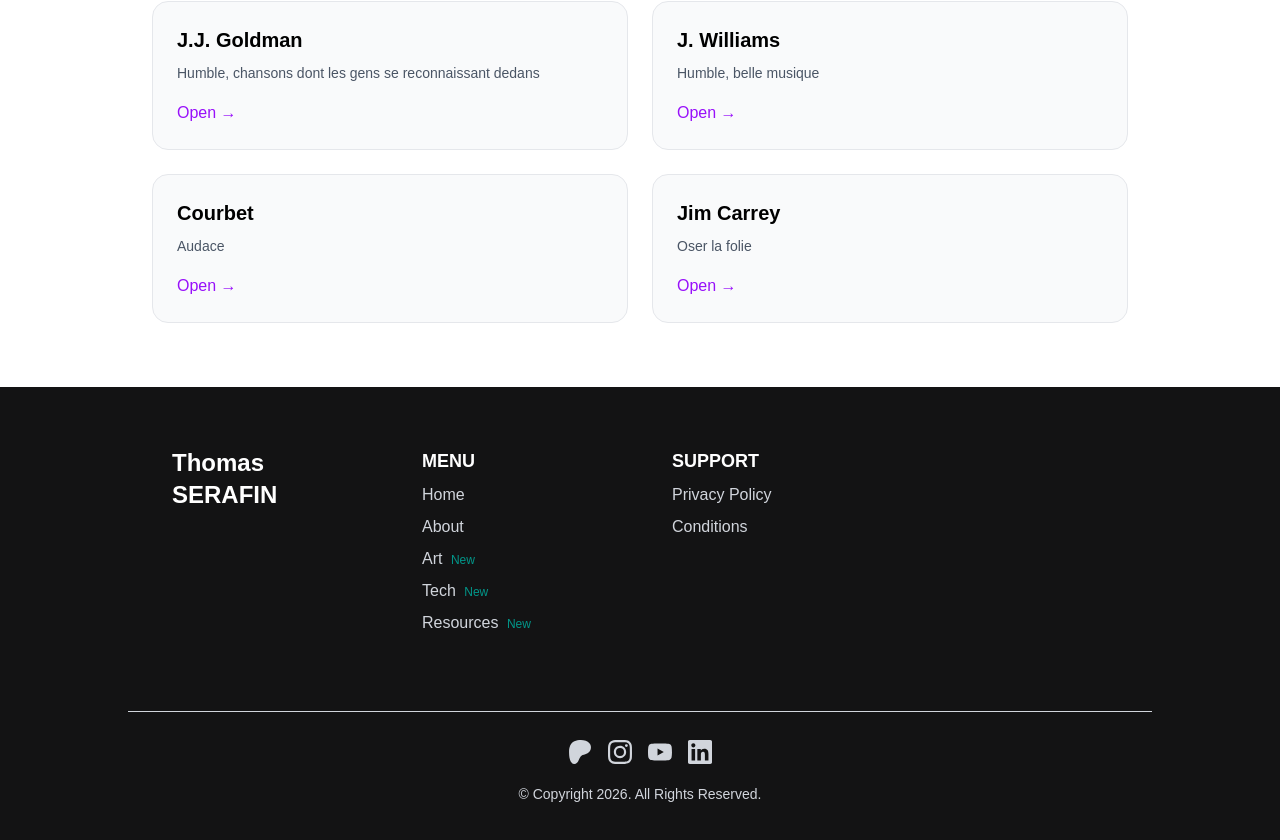
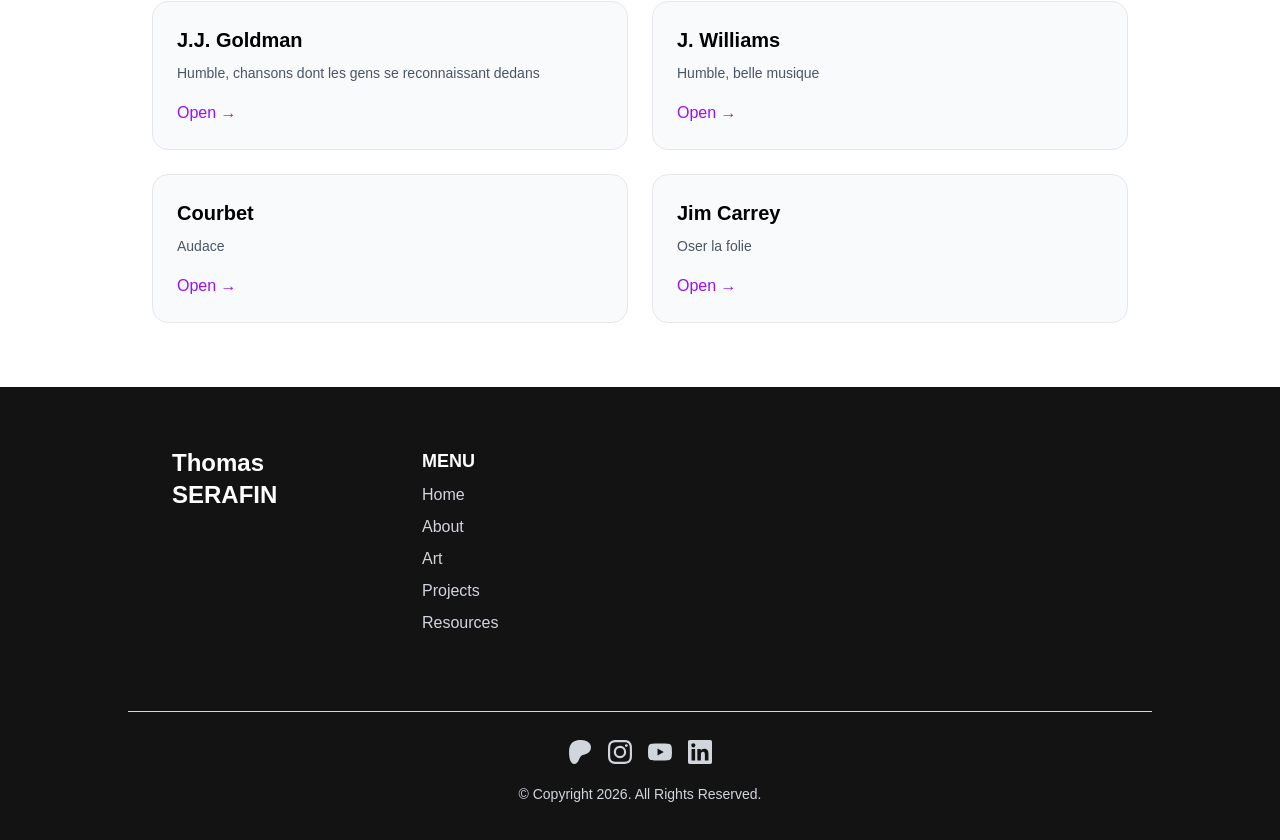
Before and after one commit to Trophaigle/Portfolio, a Next.js app: page /en/resources in a window 1280 px wide. Shown: the part 2165-3005 px from the top of the page. Built offline with nearby package versions, Linux system fonts and the light colour scheme.

Commit message:
Change footer menu and Hamburger changed to white

```diff
--- a/app/[locale]/(root)/about/page.tsx
+++ b/app/[locale]/(root)/about/page.tsx
@@ -7,6 +7,7 @@
 import Style from '@/app/components/about/style'
 import Success from '@/app/components/about/success'
 import Strenghs from '@/app/components/about/strenghs'
+import Strenghts from '@/app/components/about/strenghs'
 
 const About = () => {
 
@@ -37,7 +38,7 @@
     ]}
   />
   <Success />
-  {/* <Strenghs /> */}
+  <Strenghts />
   <Style />
     </>
   )
--- a/app/components/about/strenghs.tsx
+++ b/app/components/about/strenghs.tsx
@@ -1,37 +1,21 @@
-import React from 'react'
+export default function Strenghts() {
+  const points = [
+    "Partir d'une idée plus ou moins vague.",
+    "Visualiser le résultat que l'on souhaite obtenir.",
+    "Identifier les outils, connaissances et ressources nécessaires.",
+    "Assembler les éléments étape par étape.",
+    "Construire progressivement jusqu'à faire émerger une réalisation cohérente."
+  ];
 
+  return (
+    <section className="force-redoutable">
+      <h2>Ma force redoutable : La composition</h2>
 
-type CardProps = {
-  title: string
-  items: string[]
-  color?: string
-}
-
-const Card: React.FC<CardProps> = ({ title, items, color = "bg-white" }) => {
-  return (
-    <div className={`rounded-xl shadow-lg p-6 flex-1 ${color} transition-transform hover:scale-105`}>
-      <h2 className="text-2xl font-bold mb-4 text-gray-700">{title}</h2>
-      <ul className="list-disc list-inside space-y-2">
-        {items.map((item, idx) => (
-          <li key={idx} className="text-gray-700">{item}</li>
+      <ul>
+        {points.map((point, index) => (
+          <li key={index}>{point}</li>
         ))}
       </ul>
-    </div>
-  )
+    </section>
+  );
 }
-
-const Strengths: React.FC = () => {
-  const strengths = ["Uses visual memory to learn, understand, imagine, and create effectively", "Confortable engaging interactions with people from all over the world", "Always in a mindset of continuous learning.", "Memoire auditive aussi", "grande curiosité", "etat de flow"]
-  const improvements = ["Prise d'initiative et de risque", ""]
-
-  return (
-    <div className="max-w-5xl mx-auto p-6">
-      <div className="flex flex-col md:flex-row gap-6">
-        <Card title="Forces" items={strengths} color="bg-blue-50" />
-        <Card title="Points à améliorer" items={improvements} color="bg-red-50" />
-      </div>
-    </div>
-  )
-}
-
-export default Strengths
--- a/app/components/footer.tsx
+++ b/app/components/footer.tsx
@@ -1,3 +1,4 @@
+"use client";
 
 import Link from "next/link";
 import { SiPatreon, SiInstagram, SiYoutube, SiLinkedin } from "react-icons/si";
@@ -12,22 +13,23 @@
     {
       title: "Menu",
       links: [
-        { name: t("home"), href: "/" },
-        { name: t("about"), href: "/about" },
-        { name: t("art"), href: "/art", badge: "New" },
-        // { name: t("blog"), href: "/blog", badge: "New" },
-        { name: t("tech"), href: "/tech", badge: "New" },
-        { name: t("resources"), href: "/resources", badge: "New" },
-      ],
+        { name: "home", href: "/" },
+        { name: "about", href: "/about"},
+        { name: "art", href: "/art"},
+        { name: "projects", href: "/projects"},
+      // { name: "blog", href: "/blog" },
+      //{ name: "tech", href: "/tech" },
+        { name: "resources", href: "/resources" },
+      ]
     },
-    {
+    /*{
       title: "Support",
       links: [
 
         { name: "Privacy Policy", href: "/#" },
         { name: "Conditions", href: "/#" },
       ],
-    },
+    },*/
     // {
     //   title: "Contact us",
     //   links: [
@@ -55,7 +57,7 @@
             <div className="text-lg uppercase text-white font-bold">{section.title}</div>
             {section.links.map((link, i) => (
               <Link key={i} href={link.href} className="my-2 block hover:text-yellow-900">
-                {link.name} {link.badge && <span className="text-teal-600 text-xs p-1">{link.badge}</span>}
+                {t(link.name)}
               </Link>
             ))}
           </div>
--- a/app/components/navbar.tsx
+++ b/app/components/navbar.tsx
@@ -40,7 +40,7 @@
           {/* Mobile Hamburger */}
           <div className="lg:hidden">
             <button
-              className="relative ml-auto h-6 max-h-[40px] w-6 max-w-[40px] rounded-lg text-center text-slate-800"
+              className="relative ml-auto h-6 max-h-[40px] w-6 max-w-[40px] rounded-lg text-center text-white"
               onClick={toggleMobileMenu}
             >
               <span className="absolute top-1/2 left-1/2 transform -translate-x-1/2 -translate-y-1/2 text-2xl">
```
